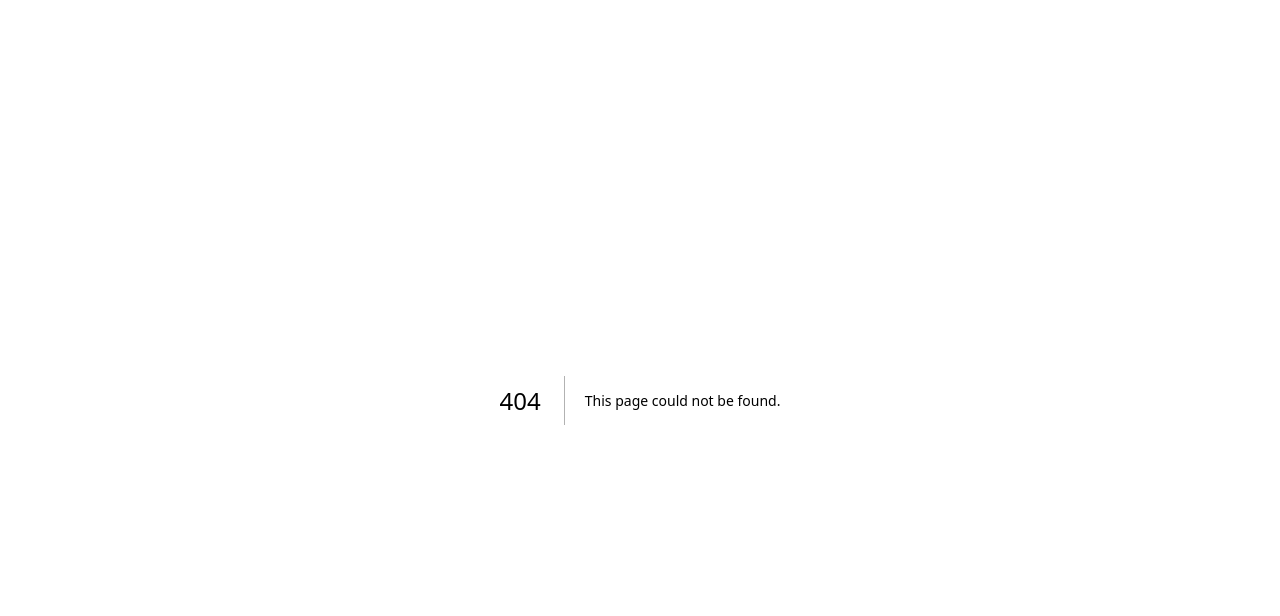
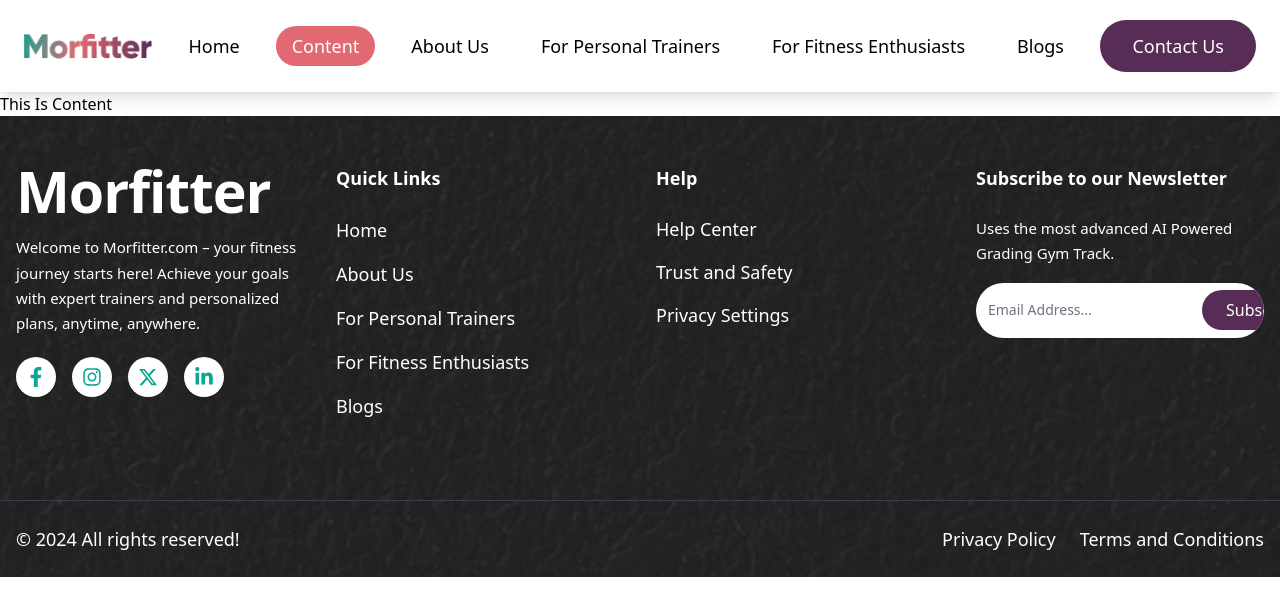
Before and after one commit to MDTanvirAhmedEmon/morfitter-frontend, a Next.js app: page /content in a window 1280 px wide. Before the commit this address had no page. Shown: the top 616 px of the page. Built offline with nearby package versions, Linux system fonts and the light colour scheme.

Commit message:
added content page

```diff
--- /dev/null
+++ b/src/app/(main-layout)/content/page.js
@@ -0,0 +1,10 @@
+
+const Content = () => {
+    return (
+        <div>
+            This Is Content
+        </div>
+    );
+};
+
+export default Content;
--- a/src/components/Shared/Header.js
+++ b/src/components/Shared/Header.js
@@ -38,6 +38,16 @@ const Header = () => {
                                     }  text-lg rounded-full font-light py-2 px-4 hover:bg-primary hover:text-white`}
                             >
                                 Home
+                            </span>
+                        </Link>
+                        <Link href="/content">
+                            <span
+                                className={`${isActive("/content")
+                                    ? " rounded-full  bg-primary  text-white"
+                                    : ""
+                                    }  text-lg rounded-full font-light py-2 px-4 hover:bg-primary  hover:text-white`}
+                            >
+                                Content
                             </span>
                         </Link>
                         <Link href="/about">
```
